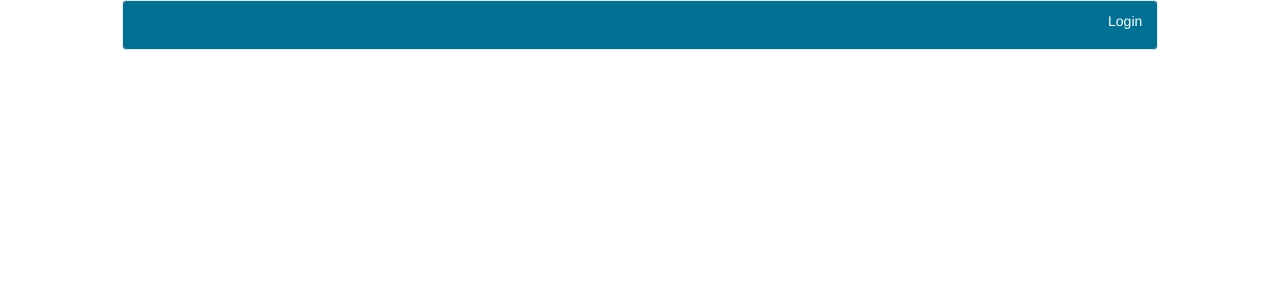
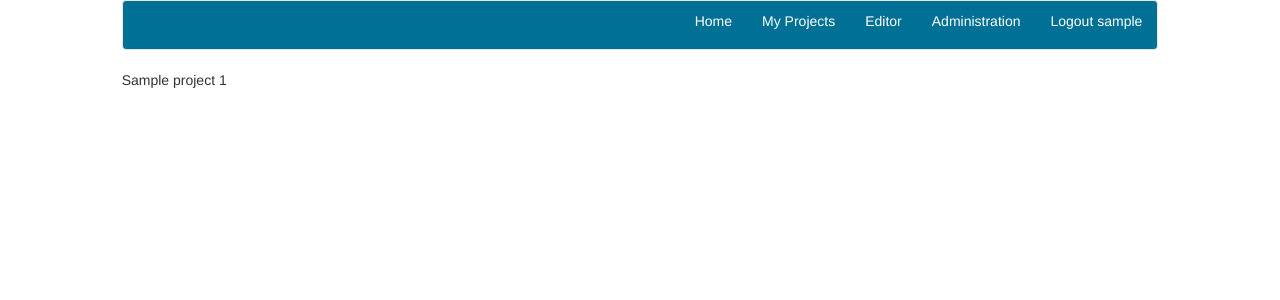
Before and after one commit to blackshadow608/site-constructor, a Django app: page / in a window 1280 px wide. Shown: the top 300 px of the page. Run offline with Django 3.2, Linux system fonts and the light colour scheme; a user stored in the database is signed in; tables that the repository leaves empty hold one stand-in row (values such as "Sample post"); some libraries are stand-ins or nearby versions.

Commit message:
fixed user auth and work with database

```diff
--- a/article/views.py
+++ b/article/views.py
@@ -7,13 +7,30 @@ from django.views.generic import FormView, TemplateView
 from registration.backends.default.views import RegistrationView
 from django.shortcuts import render_to_response
 from django.contrib import auth
+from article.forms import My_Model_Form
+from article.models import Project
+
 
 def main(request):
-    return render_to_response('base.html', {'username':auth.get_user(request).username})
+    output = Project.objects.values('project_name', 'project_user')
+    return render_to_response('base.html', {'user':request.user, "output": output})
+
+# class HomeView(TemplateView):
+#     template_name = 'base.html'
+#     def render_to_response(self, context, **response_kwargs):
+#         context = {}
 
 def logout(request):
     auth.logout(request)
     return redirect('/')
+
+class UserProjView(TemplateView):
+    template_name = 'user_projects.html'
+
+def user_projects(request):
+    projects = Project.objects.filter(project_user=request.user)
+    return render_to_response("user_projects.html",{'user':request.user,'projects': projects})
+
 
 class RegisterFormView(RegistrationView):
     template_name = "registration.html"
@@ -29,6 +46,7 @@ class LoginFormView(FormView):
         login(self.request, self.user)
         return super(LoginFormView, self).form_valid(form)
 
+
 class EditView(TemplateView):
     template_name = "editor.html"
 
--- a/blog/urls.py
+++ b/blog/urls.py
@@ -25,4 +25,5 @@ urlpatterns = [
      url(r'^register/$',RegisterFormView.as_view()),
      url(r'^editor/', EditView.as_view()),
      url(r'^accounts/', include('registration.backends.default.urls')),
+     url(r'^my_projects/', 'article.views.user_projects')
 ]
--- a/templates/base.html
+++ b/templates/base.html
@@ -16,7 +16,7 @@
 <nav class="navbar navbar-default mynavbar">
   <ul class="nav navbar-right">
       <li>
-          {% if user.username %}
+          {% if user.is_authenticated %}
                 <li><a href="/logout/" class="link-type"> Logout {{ user.username}} </a></li>
           {% else %}
                 <li><a href="/login/" class="link-type"> Login </a></li>
@@ -30,13 +30,36 @@
             </li>
         {% endif %}
     </ul>
+    <ul class="nav navbar-right">
+        {% if user.username %}
+            <li>
+                <a href="/editor/" class="link-type">Editor</a>
+            </li>
+        {% endif %}
+    </ul>
+    <ul class="nav navbar-right">
+        {% if user.username %}
+            <li>
+                <a href="/my_projects/" class="link-type">My Projects</a>
+            </li>
+        {% endif %}
+    </ul>
+    <ul class="nav navbar-right">
+            <li>
+                <a href="/" class="link-type">Home</a>
+            </li>
+    </ul>
 </nav>
+{% for obj in output %}
+{{ obj.project_name}}
+    {{ obj.project_user}}
+{% endfor %}
 {% block login %}
 {% endblock %}
-{% if user.username %}
+
 {% block content %}
 {% endblock %}
-{% endif %}
+
 {% block anather_user %}
 {% endblock %}
 </div>
--- /dev/null
+++ b/templates/user_projects.html
@@ -0,0 +1,6 @@
+{% extends 'base.html' %}
+{% block content %}
+    {% for obj in projects %}
+        {{ obj.project_name}}
+    {% endfor %}
+{% endblock %}
```
Also changed, not shown: article/forms.py (+8 -0 lines). Lines whose indentation alone changed are shown as unchanged.
